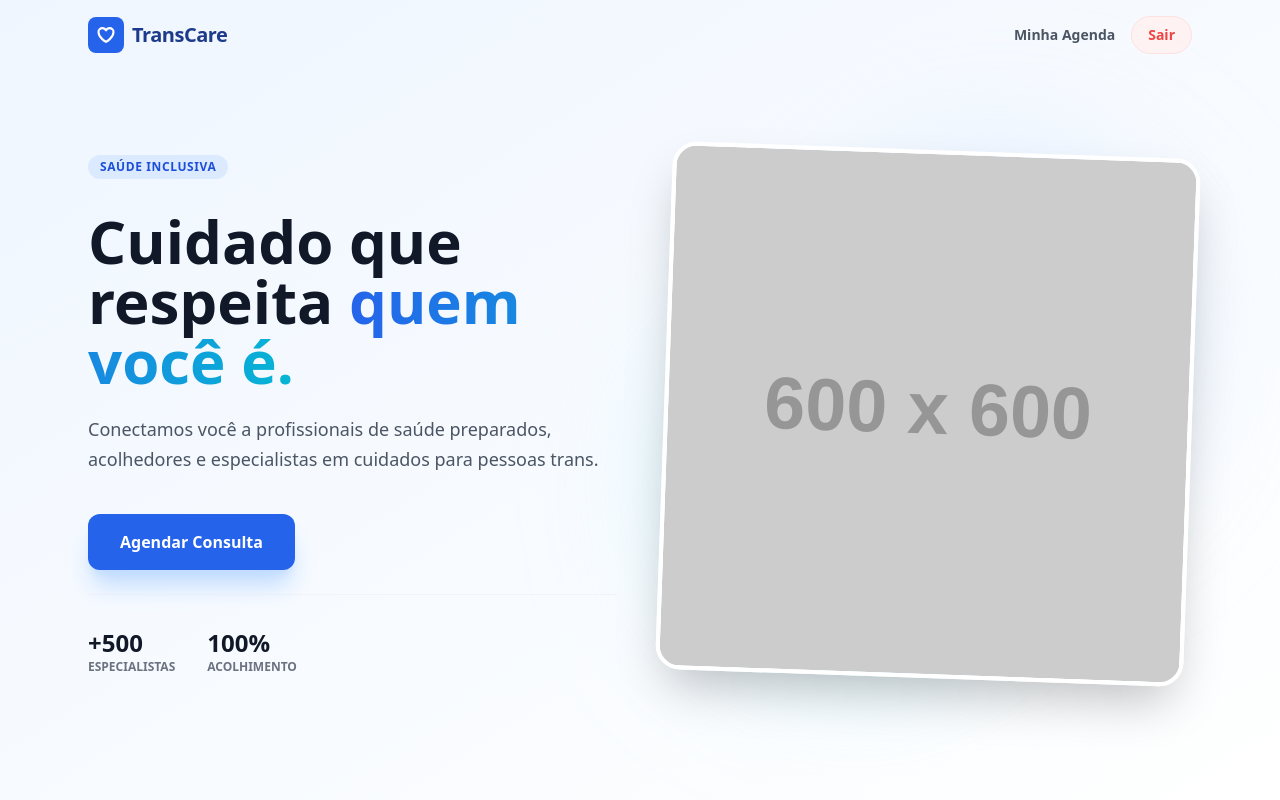
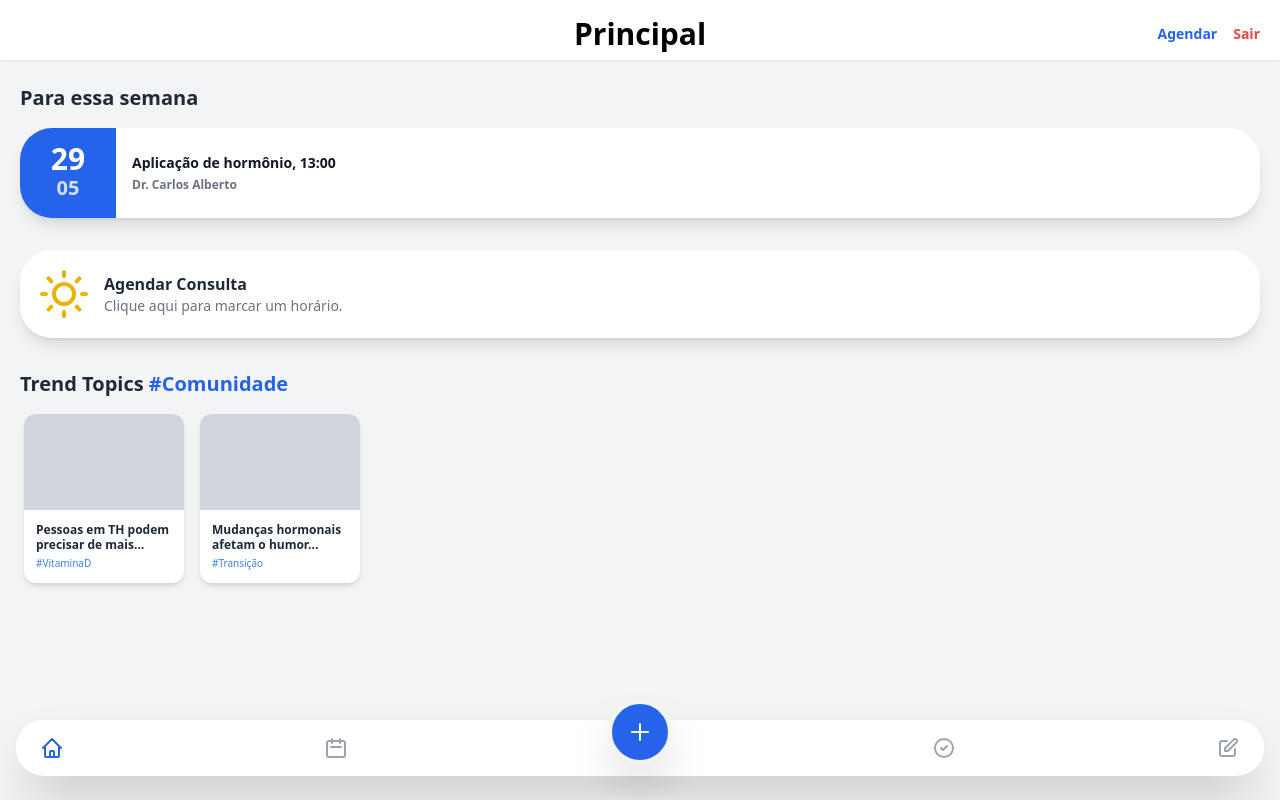
Before and after one commit to netokemon/projeto-fundamentos-de-software, an Angular app in the folder frontend/: page /home in a window 1280 px wide. Built offline with nearby package versions, Linux system fonts and the light colour scheme; sample sign-in values are in the browser's storage.

Commit message:
ultimo commit antes da mostra :]

```diff
--- a/frontend/src/app/pages/agendamento/agendamento.component.ts
+++ b/frontend/src/app/pages/agendamento/agendamento.component.ts
@@ -12,6 +12,9 @@ import { Router } from '@angular/router';
   styleUrl: './agendamento.css'
 })
 export class AgendamentoComponent {
+
+  mostrarModalMapa = false;
+  mostrarMapa = false;
 
   mostrarModal = false;
   agendamentoForm: FormGroup;
@@ -28,6 +31,14 @@ export class AgendamentoComponent {
       especializacao: ['', Validators.required],
       dataHora: ['', Validators.required]
     });
+  }
+
+  abrirMapa() {
+    this.mostrarMapa = true;
+  }
+
+  fecharMapa() {
+    this.mostrarMapa = false;
   }
 
   // Abre o modal e já configura o local dependendo do botão clicado
@@ -92,4 +103,12 @@ export class AgendamentoComponent {
   voltarHome() {
     this.router.navigate(['/']);
   }
+
+  voltarMetas(){
+    this.router.navigate(['/metas/progresso'])
+  }
+
+  criarMetas(){
+    this.router.navigate(['/metas/criar'])
+  }
 }
--- a/frontend/src/app/pages/home/home.component.ts
+++ b/frontend/src/app/pages/home/home.component.ts
@@ -1,6 +1,6 @@
-import { Component, OnInit } from '@angular/core';
+import { Component, OnInit, Inject, PLATFORM_ID } from '@angular/core'; // Adicione Inject e PLATFORM_ID
 import { RouterLink, Router } from '@angular/router';
-import { CommonModule } from '@angular/common';
+import { CommonModule, isPlatformBrowser } from '@angular/common'; // Adicione isPlatformBrowser
 
 @Component({
   selector: 'app-home',
@@ -13,17 +13,34 @@ export class HomeComponent implements OnInit {
 
   estaLogado: boolean = false;
 
-  constructor(private router: Router) {}
+  constructor(
+    private router: Router,
+    @Inject(PLATFORM_ID) private platformId: Object // Injeção mágica para saber onde estamos
+  ) {}
 
   ngOnInit(): void {
-    this.estaLogado = !!localStorage.getItem('token');
+    // A CORREÇÃO ESTÁ AQUI:
+    // Só tenta ler o localStorage se for o Navegador
+    if (isPlatformBrowser(this.platformId)) {
+      this.estaLogado = !!localStorage.getItem('token');
+    }
   }
 
   logout() {
-    localStorage.removeItem('token');
+    // Aqui não precisa de verificação obrigatória pq o clique só ocorre no navegador,
+    // mas é bom garantir.
+    if (isPlatformBrowser(this.platformId)) {
+      localStorage.removeItem('token');
+      this.estaLogado = false;
+      window.location.reload();
+    }
+  }
 
-    this.estaLogado = false;
+  voltarAgendar(){
+    this.router.navigate(['/agendar']);
+  }
 
-    window.location.reload();
+  voltarMetas(){
+    this.router.navigate(['/metas/progresso'])
   }
 }
--- a/frontend/src/app/pages/home/home.html
+++ b/frontend/src/app/pages/home/home.html
@@ -1,89 +1,112 @@
+<ng-container *ngIf="!estaLogado">
     <div class="min-h-screen bg-gradient-to-br from-blue-50 to-white font-sans text-gray-800">
-
         <nav class="flex items-center justify-between px-6 py-4 max-w-6xl mx-auto">
             <div class="flex items-center gap-2">
-            <div class="bg-blue-600 text-white p-2 rounded-lg">
-                <svg xmlns="http://www.w3.org/2000/svg" fill="none" viewBox="0 0 24 24" stroke-width="2.5" stroke="currentColor" class="w-5 h-5">
-                    <path stroke-linecap="round" stroke-linejoin="round" d="M21 8.25c0-2.485-2.099-4.5-4.688-4.5-1.935 0-3.597 1.126-4.312 2.733-.715-1.607-2.377-2.733-4.313-2.733C5.1 3.75 3 5.765 3 8.25c0 7.22 9 12 9 12s9-4.78 9-12z" />
-                </svg>
-            </div>
                 <span class="text-xl font-bold tracking-tight text-blue-900">TransCare</span>
             </div>
-
             <div class="flex items-center gap-4">
-
-            <ng-container *ngIf="!estaLogado">
-                <a routerLink="/login" class="text-sm font-semibold text-gray-600 hover:text-blue-600 transition cursor-pointer">
-                    Entrar
-                </a>
-                <a routerLink="/cadastro" class="hidden sm:block bg-blue-600 text-white text-sm font-bold px-5 py-2.5 rounded-full hover:bg-blue-700 transition shadow-lg shadow-blue-200 cursor-pointer">
-                    Criar Conta
-                </a>
-            </ng-container>
-
-            <ng-container *ngIf="estaLogado">
-                <a routerLink="/meus-agendamentos" class="text-sm font-semibold text-gray-600 hover:text-blue-600 transition cursor-pointer">
-                    Minha Agenda
-                </a>
-                <button (click)="logout()" class="text-sm font-bold text-red-500 hover:text-red-700 transition cursor-pointer border border-red-100 bg-red-50 px-4 py-2 rounded-full">
-                    Sair
-                </button>
-            </ng-container>
-
+                <a routerLink="/login" class="text-sm font-semibold text-gray-600 hover:text-blue-600 transition cursor-pointer">Entrar</a>
+                <a routerLink="/cadastro" class="bg-blue-600 text-white text-sm font-bold px-5 py-2.5 rounded-full hover:bg-blue-700 transition shadow-lg shadow-blue-200 cursor-pointer">Cadastrar</a>
             </div>
         </nav>
 
         <main class="max-w-6xl mx-auto px-6 pt-12 pb-20 md:pt-20 md:pb-28 grid md:grid-cols-2 gap-12 items-center">
+            <div class="space-y-6 text-center md:text-left">
+                <h1 class="text-4xl md:text-6xl font-extrabold leading-tight text-gray-900">
+                    Cuidado que respeita <span class="text-transparent bg-clip-text bg-[linear-gradient(to_right,#ef4444,#f97316,#eab308,#22c55e,#3b82f6,#a855f7)]">quem você é.</span>
+                </h1>
+                <p class="text-lg text-gray-600 leading-relaxed">Conectamos você a profissionais de saúde preparados e acolhedores.</p>
+                <div class="flex flex-col sm:flex-row gap-4 justify-center md:justify-start pt-4">
+                    <a routerLink="/cadastro" class="bg-blue-600 text-white text-center font-bold px-8 py-4 rounded-xl shadow-xl shadow-blue-200 hover:bg-blue-700 hover:-translate-y-1 transition transform cursor-pointer">Começar Agora</a>
+                </div>
+            </div>
+            <div class="relative hidden md:block">
+                <div class="w-full h-64 bg-blue-100 rounded-3xl flex items-center justify-center text-blue-300 font-bold text-2xl">
+                    TransCare App
+                </div>
+            </div>
+        </main>
+    </div>
+</ng-container>
 
-        <div class="space-y-6 text-center md:text-left">
-            <div class="inline-block bg-blue-100 text-blue-700 text-xs font-bold px-3 py-1 rounded-full uppercase tracking-wider mb-2">
-                Saúde Inclusiva
-            </div>
 
-            <h1 class="text-4xl md:text-6xl font-extrabold leading-tight text-gray-900">
-                Cuidado que respeita <span class="text-transparent bg-clip-text bg-gradient-to-r from-blue-600 to-cyan-500">quem você é.</span>
+<ng-container *ngIf="estaLogado">
+    <div id="app" class="relative min-h-screen bg-gray-100 font-sans pb-28">
+
+        <header class="bg-white pt-6 pb-4 shadow-sm sticky top-0 z-20">
+            <div class="flex items-center justify-between px-5 relative">
+                <h1 class="absolute left-1/2 transform -translate-x-1/2 text-3xl font-bold text-center text-black">
+                    Principal
                 </h1>
 
-            <p class="text-lg text-gray-600 leading-relaxed">
-                Conectamos você a profissionais de saúde preparados, acolhedores e especialistas em cuidados para pessoas trans.
-            </p>
+                <div class="ml-auto flex gap-4 z-10">
+                    <button (click)="voltarAgendar()" class="text-blue-600 font-semibold text-sm hover:text-blue-800 transition">
+                        Agendar
+                    </button>
+                    <button (click)="logout()" class="text-red-500 font-semibold text-sm hover:text-red-700 transition">
+                        Sair
+                    </button>
+                </div>
+            </div>
+        </header>
 
-            <div class="flex flex-col sm:flex-row gap-4 justify-center md:justify-start pt-4">
-
-                <a *ngIf="!estaLogado" routerLink="/cadastro" class="bg-blue-600 text-white text-center font-bold px-8 py-4 rounded-xl shadow-xl shadow-blue-200 hover:bg-blue-700 hover:-translate-y-1 transition transform cursor-pointer">
-                    Começar Agora
-                </a>
-
-                <a *ngIf="estaLogado" routerLink="/agendar" class="bg-blue-600 text-white text-center font-bold px-8 py-4 rounded-xl shadow-xl shadow-blue-200 hover:bg-blue-700 hover:-translate-y-1 transition transform cursor-pointer">
-                    Agendar Consulta
-                </a>
-
-                <a *ngIf="!estaLogado" routerLink="/login" class="bg-white text-blue-600 text-center font-bold px-8 py-4 rounded-xl border border-gray-200 hover:bg-gray-50 hover:border-blue-200 transition cursor-pointer">
-                    Já tenho conta
-                </a>
+        <div class="px-5 mt-6 space-y-8">
+            <div>
+                <h2 class="text-xl font-bold text-gray-800 mb-4">Para essa semana</h2>
+                <div class="bg-white rounded-[2rem] shadow-lg overflow-hidden flex mb-4 transform transition hover:scale-[1.01]">
+                    <div class="bg-blue-600 w-24 flex flex-col items-center justify-center text-white shrink-0 p-4">
+                        <span class="text-3xl font-bold leading-none">29</span>
+                        <span class="text-xl font-bold opacity-80">05</span>
                     </div>
-
-            <div class="pt-8 flex gap-8 justify-center md:justify-start border-t border-gray-100 mt-8">
-                <div>
-                    <p class="text-2xl font-bold text-gray-900">+500</p>
-                    <p class="text-xs text-gray-500 uppercase font-semibold">Especialistas</p>
-                </div>
-                <div>
-                    <p class="text-2xl font-bold text-gray-900">100%</p>
-                    <p class="text-xs text-gray-500 uppercase font-semibold">Acolhimento</p>
+                    <div class="p-4 flex flex-col justify-center w-full">
+                        <p class="font-bold text-gray-900 text-sm">Aplicação de hormônio, 13:00</p>
+                        <p class="text-xs text-gray-500 mt-1 font-semibold">Dr. Carlos Alberto</p>
                     </div>
                 </div>
             </div>
 
-        <div class="relative hidden md:block">
-            <div class="absolute top-0 right-0 w-96 h-96 bg-blue-200 rounded-full mix-blend-multiply filter blur-3xl opacity-30 animate-blob"></div>
-            <div class="absolute bottom-0 left-0 w-96 h-96 bg-cyan-200 rounded-full mix-blend-multiply filter blur-3xl opacity-30 animate-blob animation-delay-2000"></div>
-            <img
-                src="https://placehold.co/600x600/3b82f6/ffffff?text=Saude+Trans"
-                alt="App TransCare"
-                class="relative rounded-3xl shadow-2xl border-4 border-white transform rotate-2 hover:rotate-0 transition duration-500"
-            >
+            <button (click)="voltarAgendar()" class="w-full bg-white rounded-[2rem] shadow-lg p-5 flex items-center space-x-4 cursor-pointer hover:bg-gray-50 transition text-left">
+                <div class="shrink-0">
+                    <svg class="w-12 h-12 text-yellow-500 transform rotate-45" viewBox="0 0 24 24" fill="none" stroke="currentColor" stroke-width="2" stroke-linecap="round" stroke-linejoin="round">
+                        <circle cx="12" cy="12" r="5"></circle>
+                        <path d="M12 1v2M12 21v2M4.22 4.22l1.42 1.42M18.36 18.36l1.42 1.42M1 12h2M21 12h2M4.22 19.78l1.42-1.42M18.36 5.64l1.42-1.42"></path>
+                    </svg>
                 </div>
-    </main>
+                <div>
+                    <p class="text-base font-bold text-gray-800">Agendar Consulta</p>
+                    <p class="text-sm text-gray-500">Clique aqui para marcar um horário.</p>
+                </div>
+            </button>
 
+            <div>
+                <h2 class="text-xl font-bold text-gray-800 mb-4">Trend Topics <span class="text-blue-600 font-semibold">#Comunidade</span></h2>
+                <div class="flex space-x-4 overflow-x-auto pb-4 px-1 no-scrollbar">
+                    <div class="flex-none w-40 bg-white rounded-xl shadow-md cursor-pointer hover:shadow-lg transition transform hover:scale-[1.02]">
+                        <div class="h-24 bg-gray-300 rounded-t-xl w-full"></div>
+                        <div class="p-3">
+                            <p class="text-xs font-semibold text-gray-800 leading-tight line-clamp-2">Pessoas em TH podem precisar de mais Vitamina D...</p>
+                            <span class="text-[10px] text-blue-500 mt-1 block">#VitaminaD</span>
                         </div>
+                    </div>
+                    <div class="flex-none w-40 bg-white rounded-xl shadow-md cursor-pointer hover:shadow-lg transition transform hover:scale-[1.02]">
+                        <div class="h-24 bg-gray-300 rounded-t-xl w-full"></div>
+                        <div class="p-3">
+                            <p class="text-xs font-semibold text-gray-800 leading-tight line-clamp-2">Mudanças hormonais afetam o humor...</p>
+                            <span class="text-[10px] text-blue-500 mt-1 block">#Transição</span>
+                        </div>
+                    </div>
+                </div>
+            </div>
+        </div>
+
+        <nav class="fixed bottom-6 left-4 right-4 bg-white rounded-full shadow-2xl py-3 px-6 flex justify-between items-center z-50">
+            <button class="text-blue-600"><svg class="w-6 h-6" fill="none" stroke="currentColor" viewBox="0 0 24 24"><path stroke-linecap="round" stroke-linejoin="round" stroke-width="2" d="M3 12l2-2m0 0l7-7 7 7M5 10v10a1 1 0 001 1h3m10-11l2 2m-2-2v10a1 1 0 01-1 1h-3m-6 0a1 1 0 001-1v-4a1 1 0 011-1h2a1 1 0 011 1v4a1 1 0 001 1m-6 0h6"/></svg></button>
+            <button routerLink="/meus-agendamentos" class="text-gray-400 hover:text-blue-600"><svg class="w-6 h-6" fill="none" stroke="currentColor" viewBox="0 0 24 24"><path stroke-linecap="round" stroke-linejoin="round" stroke-width="2" d="M8 7V3m8 4V3m-9 8h10M5 21h14a2 2 0 002-2V7a2 2 0 00-2-2H5a2 2 0 00-2 2v12a2 2 0 002 2z"/></svg></button>
+            <button (click)="voltarMetas()" class="bg-blue-600 text-white p-4 rounded-full -mt-8 border-4 border-gray-100 shadow-2xl hover:bg-blue-700 transition">
+                <svg class="w-6 h-6" fill="none" stroke="currentColor" viewBox="0 0 24 24"><path stroke-linecap="round" stroke-linejoin="round" stroke-width="2" d="M12 4v16m8-8H4"/></svg>
+            </button>
+            <button routerLink="/progresso-metas" class="text-gray-400 hover:text-blue-600"><svg class="w-6 h-6" fill="none" stroke="currentColor" viewBox="0 0 24 24"><path stroke-linecap="round" stroke-linejoin="round" stroke-width="2" d="M9 12l2 2 4-4m6 2a9 9 0 11-18 0 9 9 0 0118 0z"/></svg></button>
+            <button class="text-gray-400 hover:text-blue-600"><svg class="w-6 h-6" fill="none" stroke="currentColor" viewBox="0 0 24 24"><path stroke-linecap="round" stroke-linejoin="round" stroke-width="2" d="M11 5H6a2 2 0 00-2 2v11a2 2 0 002 2h11a2 2 0 002-2v-5m-1.414-9.414a2 2 0 112.828 2.828L11.828 15H9v-2.828l8.586-8.586z"/></svg></button>
+        </nav>
+    </div>
+</ng-container>
--- a/frontend/src/app/pages/progresso-metas/progresso-metas.component.ts
+++ b/frontend/src/app/pages/progresso-metas/progresso-metas.component.ts
@@ -34,6 +34,6 @@ export class ProgressoMetasComponent implements OnInit {
   }
 
   voltarHome() {
-      this.router.navigate(['/']);
+      this.router.navigate(['/home']);
   }
 }
--- a/frontend/src/app/pages/progresso-metas/progresso-metas.html
+++ b/frontend/src/app/pages/progresso-metas/progresso-metas.html
@@ -20,7 +20,7 @@
 
       <div *ngIf="!carregando && metas.length === 0" class="text-center py-6">
           <p class="text-gray-500 text-sm">Nenhuma meta definida.</p>
-          <a routerLink="/definir-metas" class="text-blue-600 font-bold text-sm block mt-2">Definir agora</a>
+          <a routerLink="/metas/criar" class="text-blue-600 font-bold text-sm block mt-2">Definir agora</a>
       </div>
 
       <div *ngFor="let meta of metas">
@@ -68,8 +68,8 @@
   </div>
 
   <nav class="fixed bottom-6 left-4 right-4 bg-white rounded-full shadow-2xl py-3 px-6 flex justify-between items-center z-50">
-    <button routerLink="/" class="text-gray-400 hover:text-blue-600"><svg class="w-6 h-6" fill="none" stroke="currentColor" viewBox="0 0 24 24"><path stroke-linecap="round" stroke-linejoin="round" stroke-width="2" d="M2.25 12l8.954-8.955c.44-.439 1.152-.439 1.591 0L21.75 12M4.5 9.75v10.125c0 .621.504 1.125 1.125 1.125H9.75v-4.875c0-.621.504-1.125 1.125-1.125h2.25c.621 0 1.125.504 1.125 1.125V21h4.125c.621 0 1.125-.504 1.125-1.125V9.75M8.25 21h8.25" /></svg></button>
-    <button routerLink="/definir-metas" class="text-gray-400 hover:text-blue-600"><svg class="w-6 h-6" fill="none" stroke="currentColor" viewBox="0 0 24 24"><path stroke-linecap="round" stroke-linejoin="round" stroke-width="2" d="M12 4.5v15m7.5-7.5h-15" /></svg></button>
+    <button (click)="voltarHome()" class="text-gray-400 hover:text-blue-600"><svg class="w-6 h-6" fill="none" stroke="currentColor" viewBox="0 0 24 24"><path stroke-linecap="round" stroke-linejoin="round" stroke-width="2" d="M2.25 12l8.954-8.955c.44-.439 1.152-.439 1.591 0L21.75 12M4.5 9.75v10.125c0 .621.504 1.125 1.125 1.125H9.75v-4.875c0-.621.504-1.125 1.125-1.125h2.25c.621 0 1.125.504 1.125 1.125V21h4.125c.621 0 1.125-.504 1.125-1.125V9.75M8.25 21h8.25" /></svg></button>
+    <button routerLink="/metas/criar" class="text-gray-400 hover:text-blue-600"><svg class="w-6 h-6" fill="none" stroke="currentColor" viewBox="0 0 24 24"><path stroke-linecap="round" stroke-linejoin="round" stroke-width="2" d="M12 4.5v15m7.5-7.5h-15" /></svg></button>
     <button class="bg-blue-600 text-white p-3 rounded-full -mt-8 border-4 border-gray-50 shadow-lg"><svg class="w-6 h-6" fill="none" stroke="currentColor" viewBox="0 0 24 24"><path stroke-linecap="round" stroke-linejoin="round" stroke-width="2" d="M9 12l2 2 4-4m6 2a9 9 0 11-18 0 9 9 0 0118 0z" /></svg></button>
     <button class="text-gray-400 hover:text-blue-600"><svg class="w-6 h-6" fill="none" stroke="currentColor" viewBox="0 0 24 24"><path stroke-linecap="round" stroke-linejoin="round" stroke-width="2" d="M18 18.72a9.094 9.094 0 003.741-.479 3 3 0 00-4.682-2.72m.94 3.198l.001.031c0 .225-.012.447-.037.666A11.944 11.944 0 0112 21c-2.17 0-4.207-.576-5.963-1.584A6.062 6.062 0 016 18.719m12 0a5.971 5.971 0 00-.941-3.197m0 0A5.995 5.995 0 0012 12.75a5.995 5.995 0 00-5.058 2.772m0 0a3 3 0 00-4.681 2.72 8.986 8.986 0 003.74.477m.94-3.197a5.971 5.971 0 00-.94 3.197M15 6.75a3 3 0 11-6 0 3 3 0 016 0zm6 3a2.25 2.25 0 11-4.5 0 2.25 2.25 0 014.5 0zm-13.5 0a2.25 2.25 0 11-4.5 0 2.25 2.25 0 014.5 0z" /></svg></button>
   </nav>
--- a/frontend/src/app/pages/visualizar-agendamento/visualizar-agendamento.component.ts
+++ b/frontend/src/app/pages/visualizar-agendamento/visualizar-agendamento.component.ts
@@ -1,6 +1,7 @@
 import { Component, OnInit } from '@angular/core';
 import { CommonModule } from '@angular/common'; // Necessário para *ngFor e Pipes de Data
 import { ConsultaService } from '../../services/consulta.service';
+import { Router } from '@angular/router';
 
 @Component({
   selector: 'app-visualizar-agendamento',
@@ -14,7 +15,7 @@ export class VisualizarAgendamentoComponent implements OnInit {
   consultas: any[] = [];
   carregando = true;
 
-  constructor(private consultaService: ConsultaService) {}
+  constructor(private consultaService: ConsultaService, private router: Router) {}
 
   ngOnInit(): void {
     this.buscarConsultas();
@@ -33,4 +34,13 @@ export class VisualizarAgendamentoComponent implements OnInit {
       }
     });
   }
+
+  voltarHome() {
+    this.router.navigate(['/']);
+  }
+
+  voltarAgendar(){
+    this.router.navigate(['/agendar']);
+  }
+
 }
--- a/frontend/src/app/pages/visualizar-agendamento/visualizar-agendamento.html
+++ b/frontend/src/app/pages/visualizar-agendamento/visualizar-agendamento.html
@@ -66,8 +66,8 @@
   </div>
 
   <nav class="fixed bottom-6 left-4 right-4 bg-white rounded-full shadow-2xl py-3 px-6 flex justify-between items-center z-50">
-     <button class="text-gray-400 hover:text-blue-600"><svg class="w-6 h-6" fill="none" stroke="currentColor" viewBox="0 0 24 24"><path stroke-linecap="round" stroke-linejoin="round" stroke-width="2" d="M3 12l2-2m0 0l7-7 7 7M5 10v10a1 1 0 001 1h3m10-11l2 2m-2-2v10a1 1 0 01-1 1h-3m-6 0a1 1 0 001-1v-4a1 1 0 011-1h2a1 1 0 011 1v4a1 1 0 001 1m-6 0h6"/></svg></button>
-      <button class="text-gray-400 hover:text-blue-600"><svg class="w-6 h-6" fill="none" stroke="currentColor" viewBox="0 0 24 24"><path stroke-linecap="round" stroke-linejoin="round" stroke-width="2" d="M12 4v16m8-8H4"/></svg></button>
+     <button (click)="voltarHome()" class="text-gray-400 hover:text-blue-600"><svg class="w-6 h-6" fill="none" stroke="currentColor" viewBox="0 0 24 24"><path stroke-linecap="round" stroke-linejoin="round" stroke-width="2" d="M3 12l2-2m0 0l7-7 7 7M5 10v10a1 1 0 001 1h3m10-11l2 2m-2-2v10a1 1 0 01-1 1h-3m-6 0a1 1 0 001-1v-4a1 1 0 011-1h2a1 1 0 011 1v4a1 1 0 001 1m-6 0h6"/></svg></button>
+      <button (click)="voltarAgendar()" class="text-gray-400 hover:text-blue-600"><svg class="w-6 h-6" fill="none" stroke="currentColor" viewBox="0 0 24 24"><path stroke-linecap="round" stroke-linejoin="round" stroke-width="2" d="M12 4v16m8-8H4"/></svg></button>
       <button class="bg-blue-600 text-white p-3 rounded-full -mt-8 border-0 shadow-lg"><svg class="w-6 h-6" fill="none" stroke="currentColor" viewBox="0 0 24 24"><path stroke-linecap="round" stroke-linejoin="round" stroke-width="2" d="M8 7V3m8 4V3m-9 8h10M5 21h14a2 2 0 002-2V7a2 2 0 00-2-2H5a2 2 0 00-2 2v12a2 2 0 002 2z"/></svg></button>
       <button class="text-gray-400 hover:text-blue-600"><svg class="w-6 h-6" fill="none" stroke="currentColor" viewBox="0 0 24 24"><path stroke-linecap="round" stroke-linejoin="round" stroke-width="2" d="M17 20h5v-2a3 3 0 00-5.356-1.857M17 20H7m10 0v-2c0-.656-.126-1.283-.356-1.857M7 20H2v-2a3 3 0 015.356-1.857M7 20v-2c0-.656.126-1.283.356-1.857m0 0a5.002 5.002 0 019.288 0M15 7a3 3 0 11-6 0 3 3 0 016 0zm6 3a2 2 0 11-4 0 2 2 0 014 0zM7 10a2 2 0 11-4 0 2 2 0 014 0z"/></svg></button>
       <button class="text-gray-400 hover:text-blue-600"><svg class="w-6 h-6" fill="none" stroke="currentColor" viewBox="0 0 24 24"><path stroke-linecap="round" stroke-linejoin="round" stroke-width="2" d="M9.663 17h4.673M12 3v1m6.364 1.636l-.707.707M21 12h-1M4 12H3m3.343-5.657l-.707-.707m2.828 9.9a5 5 0 117.072 0l-.548.547A3.374 3.374 0 0014 18.469V19a2 2 0 11-4 0v-.531c0-.895-.356-1.754-.988-2.386l-.548-.547z"/></svg></button>
```
Also changed, not shown: frontend/src/app/pages/agendamento/agendamento.html (+40 -4 lines), frontend/src/app/services/metas.service.ts (+7 -2 lines), 2 other files (tests, documents, lock files or other folders). Lines whose indentation alone changed are shown as unchanged.
